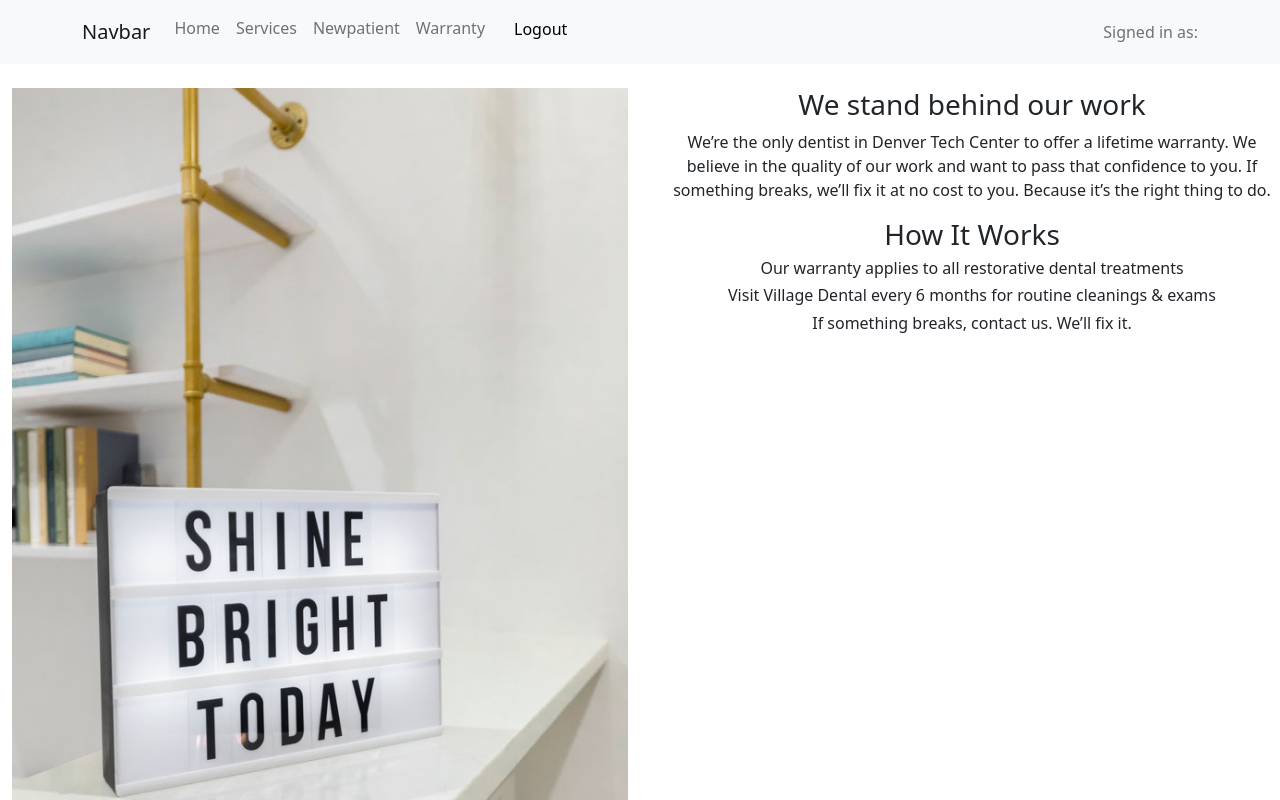
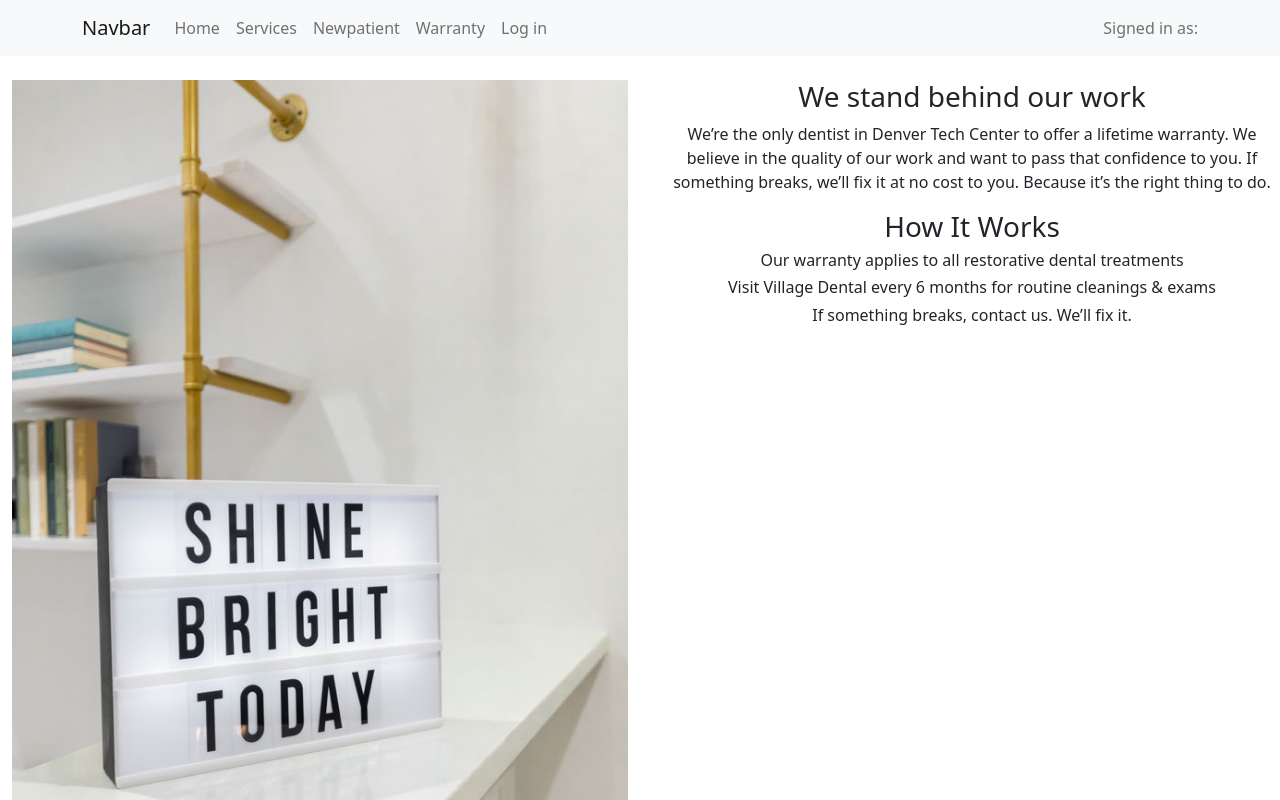
Before and after one commit to arafatanjan/Doctors-Site, a React (Create React App) app: page /warranty in a window 1280 px wide. Shown: the top 800 px of the page. Built offline with nearby package versions, Linux system fonts and the light colour scheme; no server answers; sample sign-in values are in the browser's storage.

Commit message:
first commit

```diff
--- a/src/Components/Header/Header.js
+++ b/src/Components/Header/Header.js
@@ -27,7 +27,7 @@ const Header = () => {
                                 <NavLink as={Link} to="/newpatients">Newpatient</NavLink>
                                 <NavLink as={Link} to="/warranty">Warranty</NavLink>
 
-                                {user?.email ?
+                                {user?.name ?
                                     <NavLink> <button onClick={logout} variant="light" className='btn btn-light tex-black text-decoration-none mt-0 pt-0'>Logout</button></NavLink> :
                                     <NavLink as={Link} to="/loggedin">Log in</NavLink>
                                 }
--- a/src/Components/PrivateRoute/RequiredAuth.js
+++ b/src/Components/PrivateRoute/RequiredAuth.js
@@ -20,7 +20,7 @@ const RequiredAuth = ({ children }) => {
         return <Loading></Loading>
     }
 
-    if (!user.email) {
+    if (!user.name) {
         return <Navigate to="/loggedin" state={{ from: location }} replace />;
     }
     return children;
```
